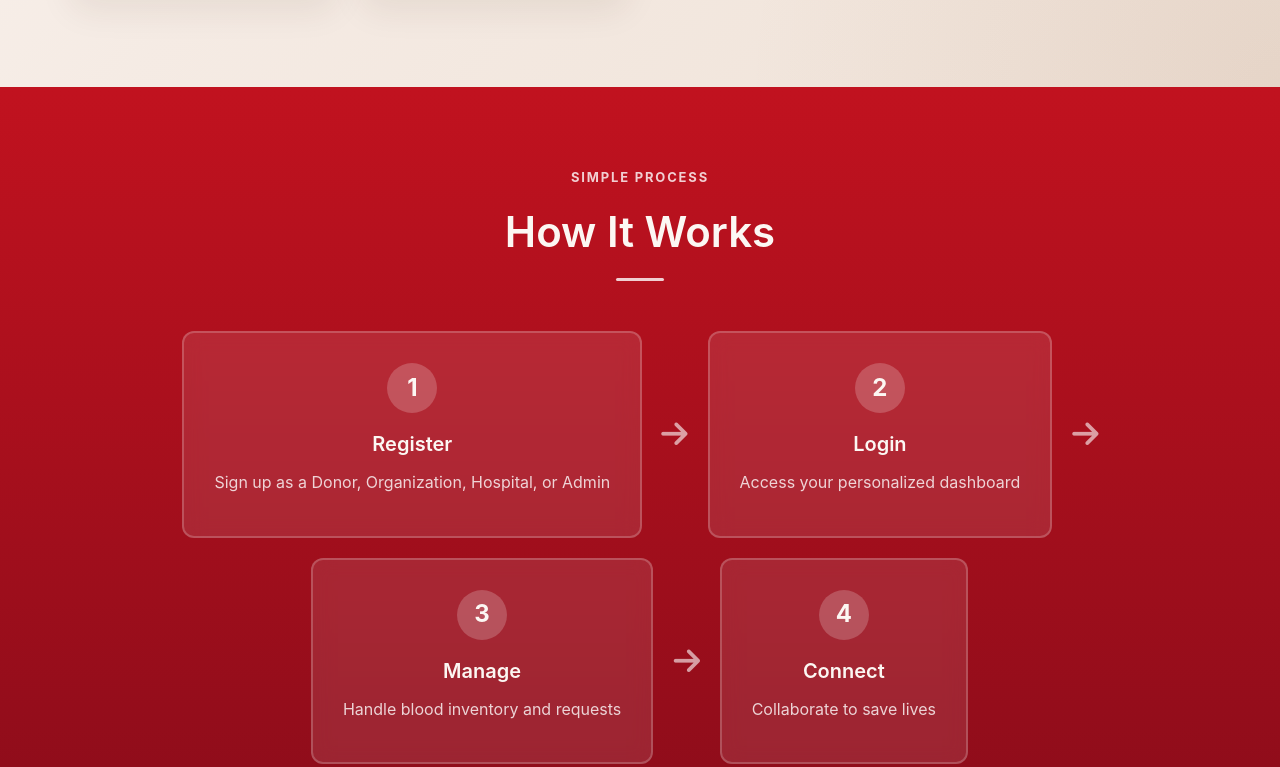
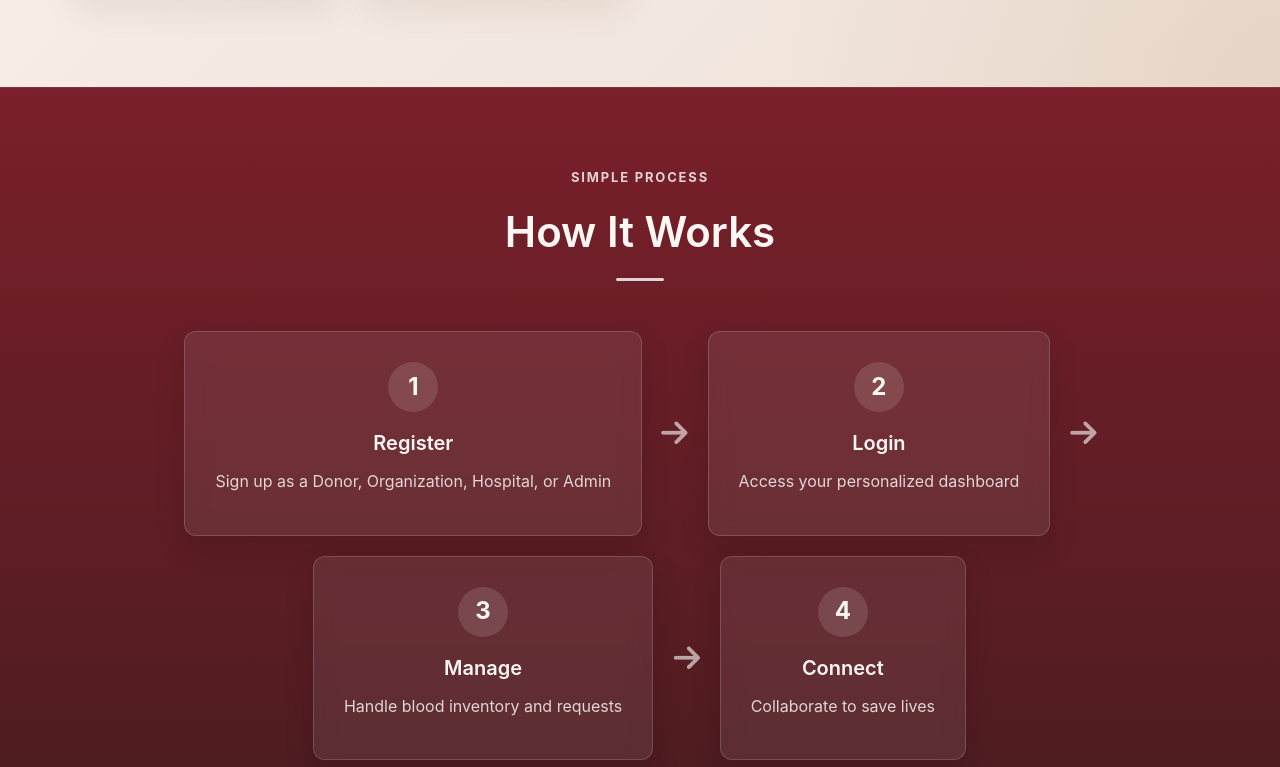
Before and after one commit to mi1712122-blip/BLOOD-BANK-APP, a plain HTML site: page index.html in a window 1280 px wide. Shown: the part 1691-2458 px from the top of the page. Drawn offline with nearby package versions, Linux system fonts and the light colour scheme.

Commit message:
Updated landing colors

```diff
--- a/assets/css/landing.css
+++ b/assets/css/landing.css
@@ -401,8 +401,9 @@
 /* How It Works */
 .how-it-works {
   padding: 80px 50px;
-  background: linear-gradient(180deg, var(--primary-color) 0%, var(--primary-dark) 100%);
+  background: linear-gradient(180deg, #7a1f2b 0%, #4a1c1f 100%);
   color: var(--secondary-color);
+  box-shadow: inset 0 1px 0 rgba(255,255,255,0.08);
 }
 
 .how-it-works h2 {
@@ -421,13 +422,14 @@
 }
 
 .step {
-  background-color: rgba(255, 255, 255, 0.1);
+  background-color: rgba(255, 255, 255, 0.08);
   padding: 30px;
   border-radius: 12px;
   text-align: center;
   min-width: 200px;
   backdrop-filter: blur(10px);
-  border: 2px solid rgba(255, 255, 255, 0.2);
+  border: 1px solid rgba(255, 255, 255, 0.16);
+  box-shadow: 0 12px 28px rgba(25, 11, 12, 0.18);
 }
 
 .step-number {
@@ -436,7 +438,7 @@
   justify-content: center;
   width: 50px;
   height: 50px;
-  background-color: rgba(255, 255, 255, 0.2);
+  background-color: rgba(255, 255, 255, 0.12);
   border-radius: 50%;
   font-size: 24px;
   font-weight: 700;
```
